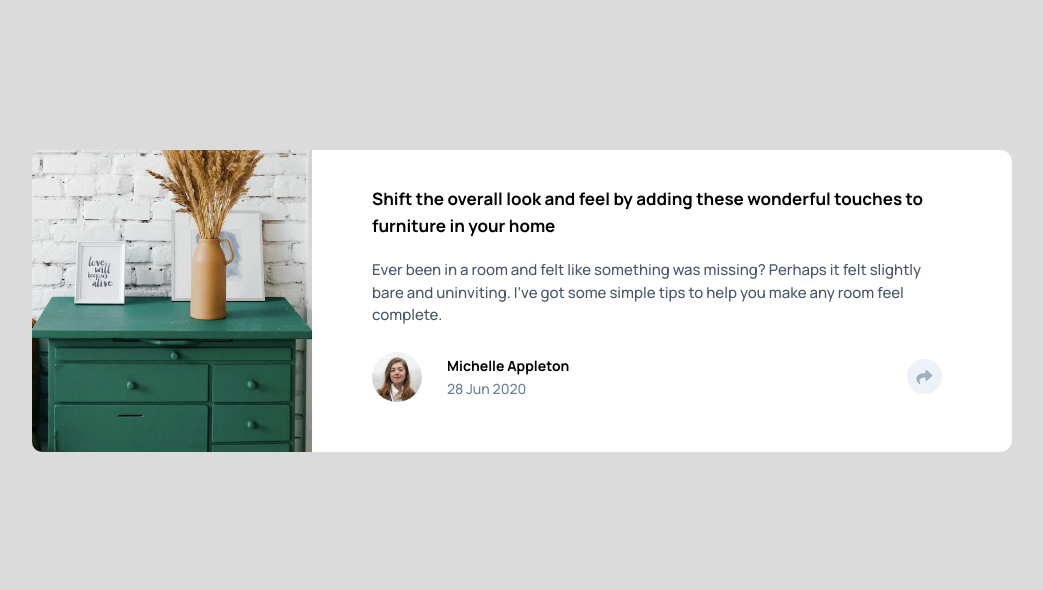
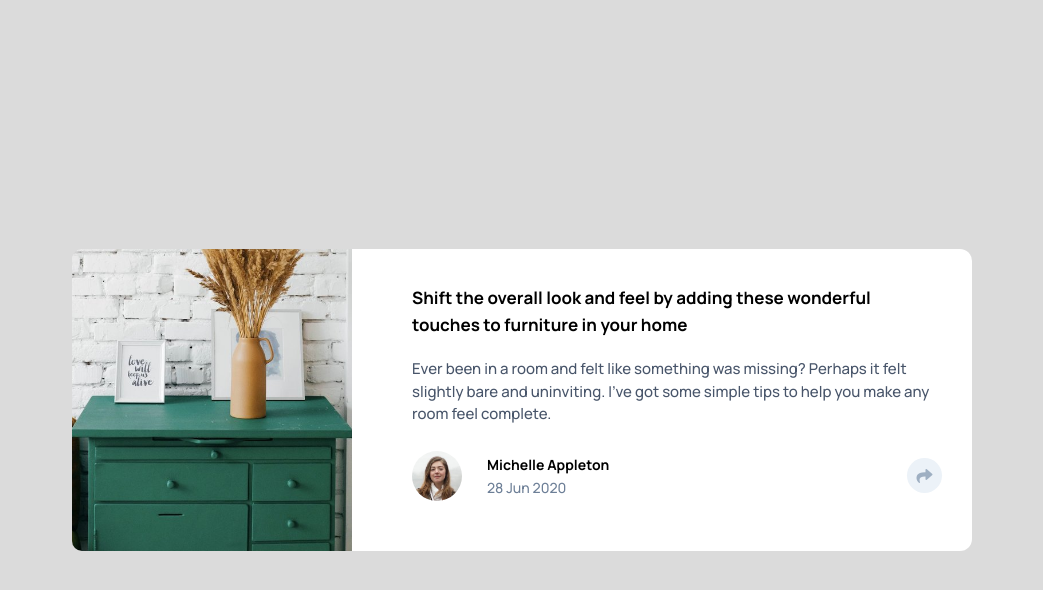
Before and after one commit to T4R0TARO/article-preview-component, a website: page index.html in a window 1280 px wide. Shown: the whole page, without its empty margins (118-1161 px from the left). Drawn offline with Linux system fonts and the light colour scheme.

Commit message:
share feature

```diff
--- a/scss/_resets.scss
+++ b/scss/_resets.scss
@@ -13,8 +13,11 @@ html {
 body {
   min-height: 100vh;
   background: rgb(219, 219, 219);
-  margin: 150px;
+  display: flex;
+  align-items: center;
+  justify-content: center;
   overflow: hidden;
+  padding: 0 30px;
 }
 
 h1,
--- a/scss/section/_article.scss
+++ b/scss/section/_article.scss
@@ -5,6 +5,7 @@
   grid-template-rows: 1fr;
   background-color: #fff;
   border-radius: 12px;
+  max-width: 900px;
 }
 
 .article__card__img-box {
```
Also changed, not shown: assets/css/styles.css, 1 other file.
